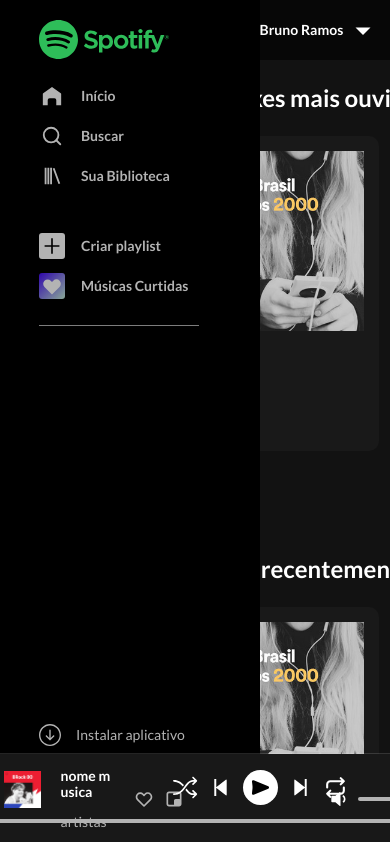
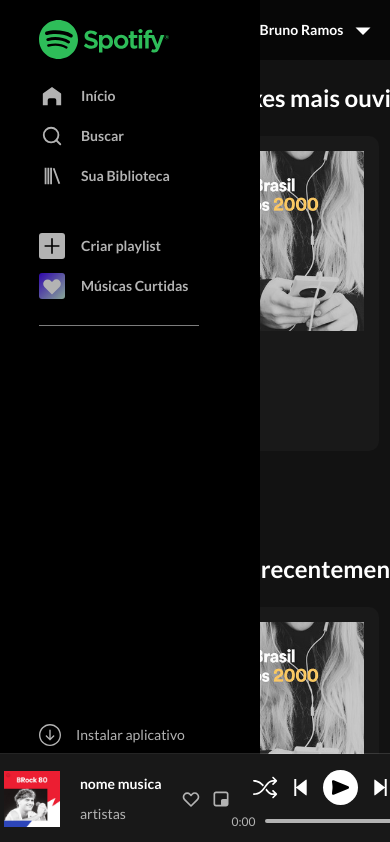
Before and after one commit to rbrunob/music-app, a React (Create React App) app: page / in a window 390 px wide. Shown: the top 842 px of the page. Built offline with nearby package versions, Linux system fonts and the light colour scheme.

Commit message:
responsive

```diff
--- a/src/Components/Player/Player.module.scss
+++ b/src/Components/Player/Player.module.scss
@@ -16,10 +16,11 @@
     display: flex;
     align-items: center;
     justify-content: space-between;
+    gap: 30px;
     &_songinfo {
         width: 30%;
         height: 90px;
-        min-width: 180px;
+        min-width: 230px;
         display: flex;
         gap: 20px;
         align-items: center;
@@ -121,6 +122,7 @@
             align-items: center;
             justify-content: center;
             gap: 10px;
+            width: 100%;
 
             &_time {
                 font-size: 12px;
@@ -128,7 +130,9 @@
             }
 
             &_progress {
-                width: 626px;
+                max-width: 626px;
+                width: 100%;
+                min-width: 150px;
                 height: 4px;
                 background-color: $font-color-default;
                 border-radius: 4px;
@@ -143,6 +147,7 @@
         width: 30%;
         color: white;
         gap: 10px;
+        min-width: 220px;
 
         &_icons {
             width: 20px;
```
Also changed, not shown: src/Components/Main/Songs/index.tsx (+16 -2 lines).
